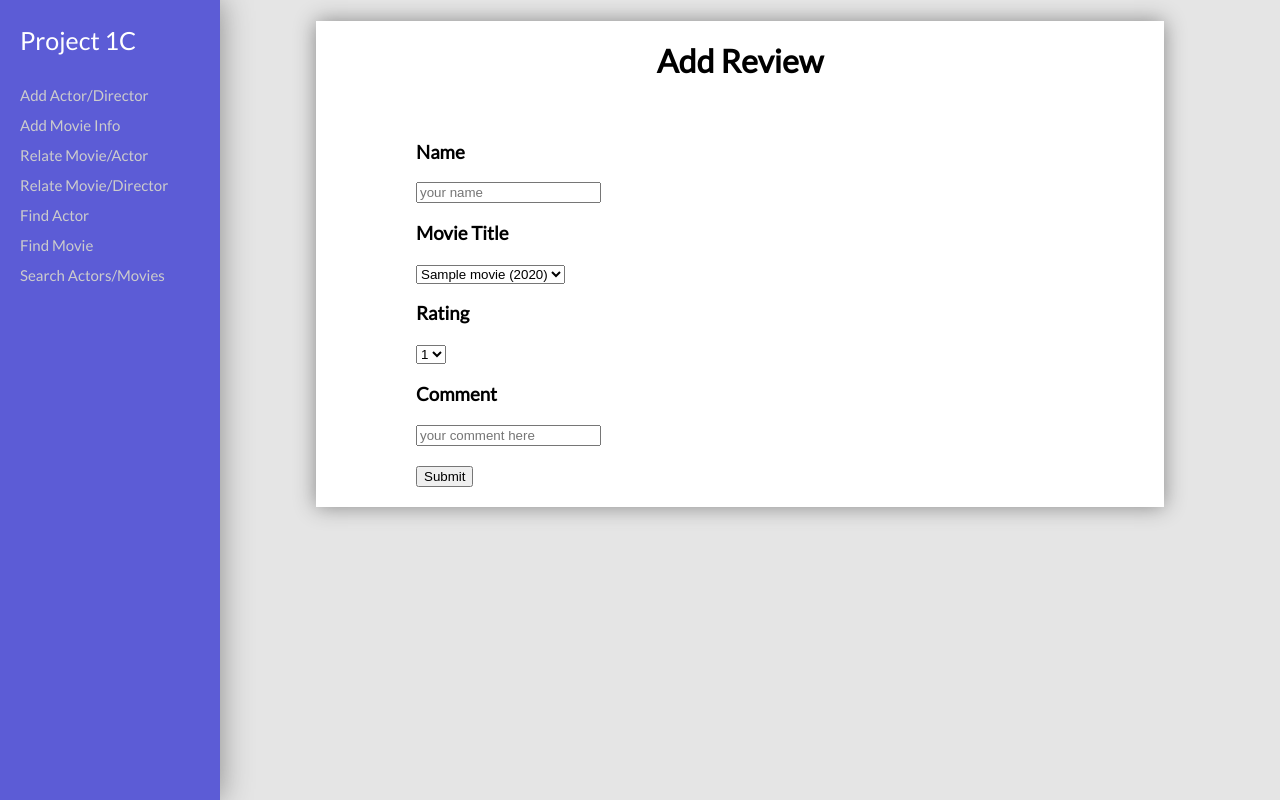
After one commit to ryanlpeterman/ucla-databases-143, a PHP site: page /add-review.php in a window 1280 px wide. The commit adds this page. Run offline with PHP 8.4, Linux system fonts and the light colour scheme; tables that the repository leaves empty hold one stand-in row (values such as "Sample post").

Commit message:
add-review, and ->close() for add-movie

```diff
--- a/project1c/www/add-movie.php
+++ b/project1c/www/add-movie.php
@@ -137,7 +137,7 @@
 			  }
 
 			}
-
+		        $conn->close();
 		      ?>
 		    </div>
 
--- /dev/null
+++ b/project1c/www/add-review.php
@@ -0,0 +1,106 @@
+<!DOCTYPE HTML>
+<html>
+        <head>
+            <link type="text/css" rel="stylesheet" href="style/style.css">
+            <link href='http://fonts.googleapis.com/css?family=Lato&subset=latin,latin-ext' rel='stylesheet' type='text/css'>
+            <title>Project 1C: Movie Website</title>
+        </head>
+        <body>
+            <div id="navicol">
+                <a href="index.php"><div id="logo">Project 1C</div></a>
+                <a href="add-actor-director.php"><div class="navibutton">Add Actor/Director</div></a>
+                <a href="add-movie.php"><div class="navibutton">Add Movie Info</div></a>
+                <a href="relate-movie-actor.php"><div class="navibutton">Relate Movie/Actor</div></a>
+                <a href="relate-movie-director.php"><div class="navibutton">Relate Movie/Director</div></a>
+                <a href="find-actor.php"><div class="navibutton">Find Actor</div></a>
+                <a href="find-movie.php"><div class="navibutton">Find Movie</div></a>
+                <a href="search.php"><div class="navibutton">Search Actors/Movies</div></a>
+            </div>
+
+	    <?php
+
+              $servername = "localhost";
+              $username = "cs143";
+              $password = "";
+              $dbname = "CS143";
+
+              // Create connection
+              $conn = new mysqli($servername, $username, $password, $dbname);
+
+              // Check connection
+              if ($conn->connect_error) {
+                die("Connection failed: " . $conn->connect_error);
+              }
+
+	      $movie_query = "SELECT title, year, id FROM Movie;";
+	      $movie_res = $conn->query($movie_query);
+
+           ?>
+
+            <div id="content">
+                <div id="raised-interface">
+                    <h1> Add Review </h1>
+                    <form method="GET">
+                        <h3> Name </h3>
+                        <input type="text" placeholder="your name" name="name"/>
+
+			<h3> Movie Title </h3>
+			<select name="movie">
+			  <?php
+			     while($row = $movie_res->fetch_assoc()) {
+			       echo "<option value='" . $row["id"] . "'> " . $row["title"] . " (" . $row["year"] . ")</option>";
+			     }
+			  ?>
+			</select>
+
+                        <h3> Rating </h3>
+                        <select name="rating">
+                            <option value="1">1</option>
+			    <option value="2">2</option>
+			    <option value="3">3</option>
+			    <option value="4">4</option>
+			    <option value="5">5</option>
+                        </select>
+
+			<h3> Comment </h3>
+			<input type="textarea" placeholder="your comment here" name="comment"/>
+
+                        <br>
+                        <br>
+                        <input type="submit" value="Submit"/>
+                    </form>
+                    <div id="response">
+		      <?php
+			 $correct_formatting = true;
+
+			 $forms = $_GET;
+			 if (empty($forms)) {
+			   $correct_formatting = false;
+			 }
+
+			 if ($correct_formatting) {
+			   if ($forms["name"] == "") {
+			     echo "Please enter your name!<br>";
+			     $correct_formatting = false;
+			   }
+			 }
+
+			 if ($correct_formatting) {
+			   $query = "INSERT INTO Review VALUES ('" . $forms["name"] . "', NOW(), " . $forms["movie"] . ", " . $forms["rating"] . ", '" . $forms["comment"] . "');";
+			   $result = $conn->query($query);
+
+		           if (!$result) {
+		             echo "Invalid Query!";
+		           } else {
+		             echo "Added Successfully!";
+		           }
+			 }
+			 $conn->close();
+		      ?>
+                </div>
+                <br class="clear"/>
+                </div>
+            </div>
+
+        </body>
+</html>
```
